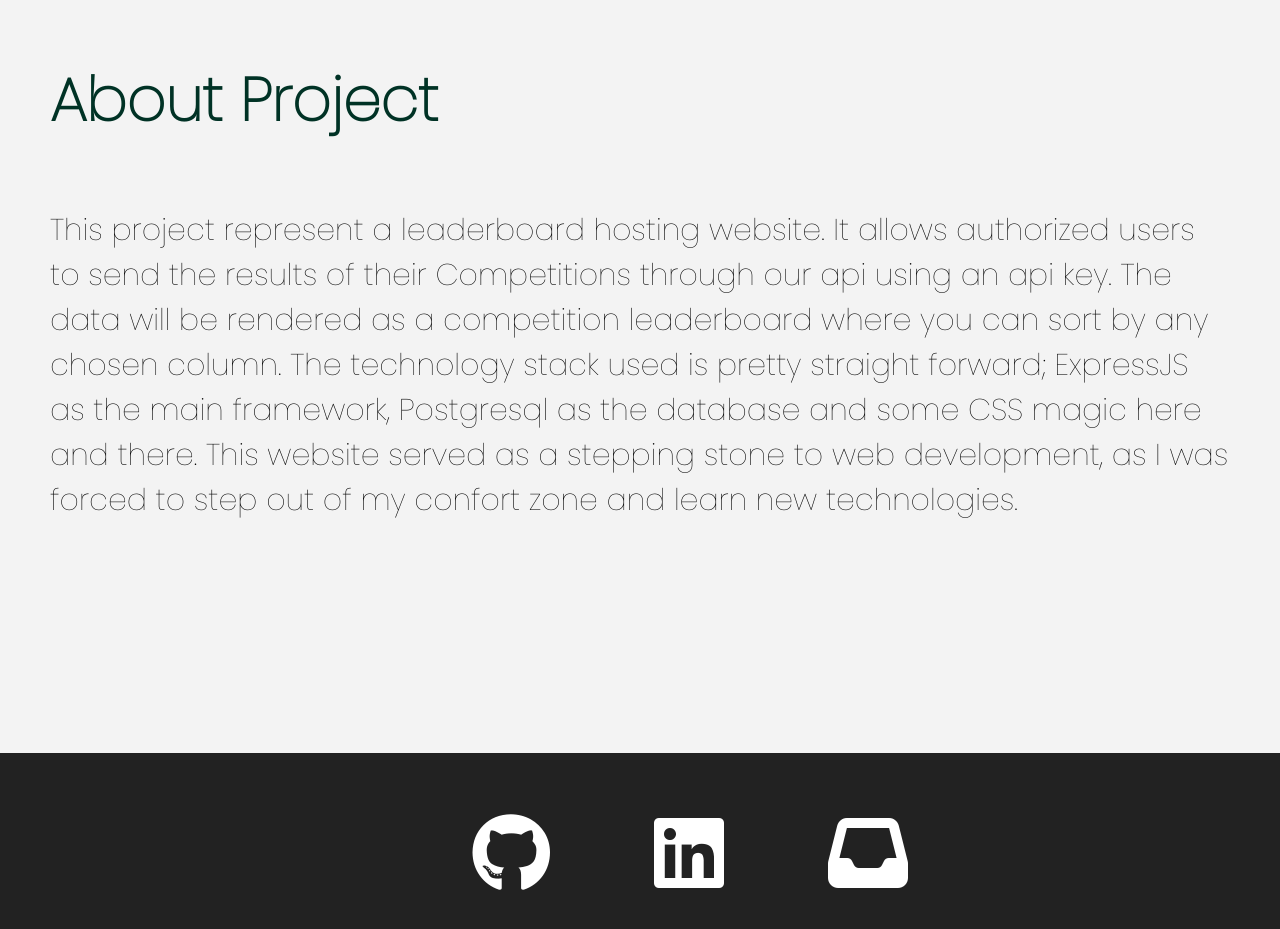
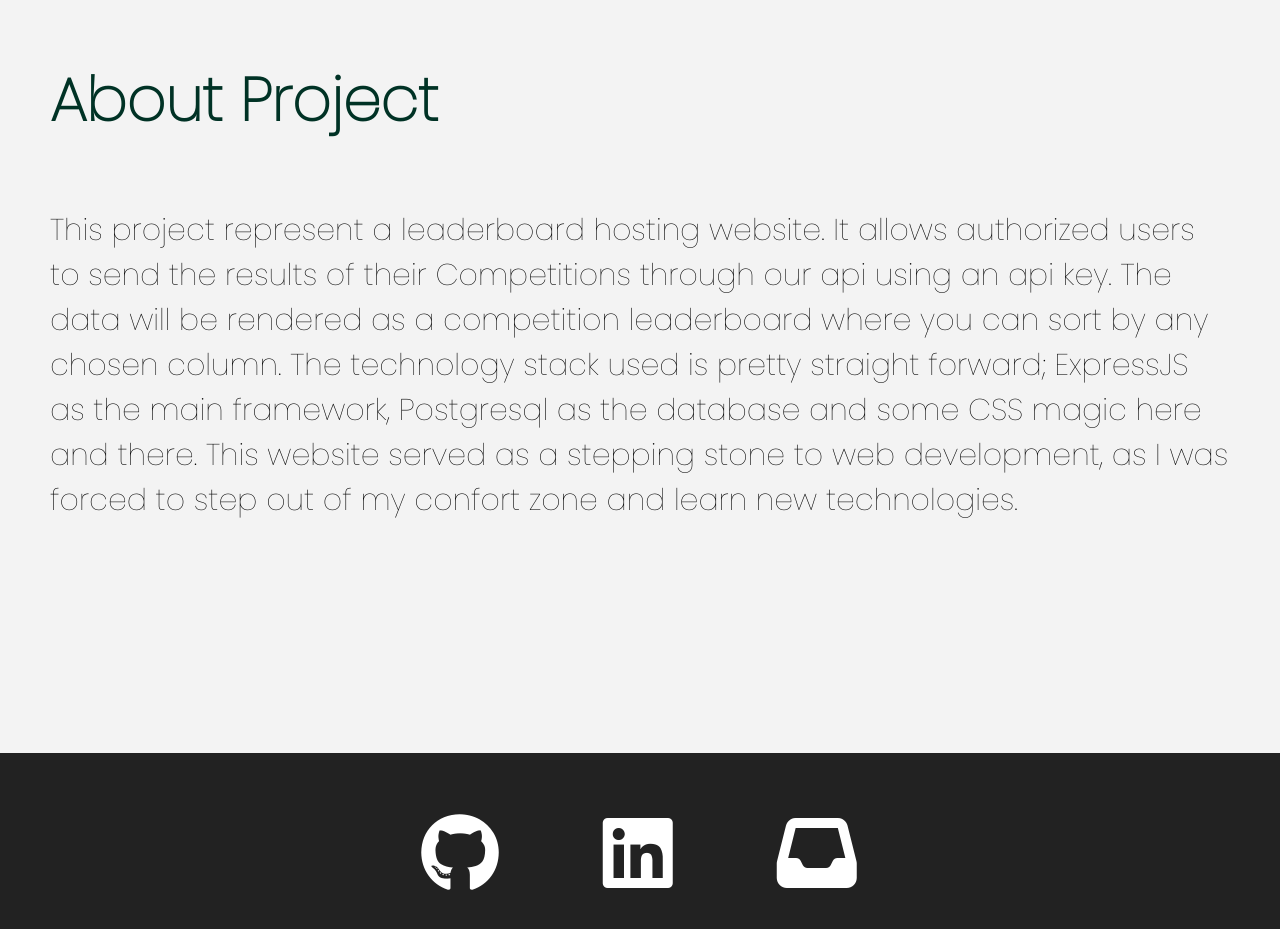
Before and after one commit to afakri/Leaderboard-webapp, a website: page static/index.html in a window 1280 px wide. Shown: the part 847-1776 px from the top of the page. Drawn offline with Linux system fonts and the light colour scheme; files that its build step writes are made by us from their sources; no server answers; files whose address does not match are found by name.

Commit message:
small css change

```diff
--- a/static/styles.css
+++ b/static/styles.css
@@ -241,7 +241,7 @@ footer {
     display: flex;
     justify-content: space-between;
     align-items: center;
-    padding-left: 33%;
+    padding-left: 29%;
 }
 
 .wrapper ul {
```
